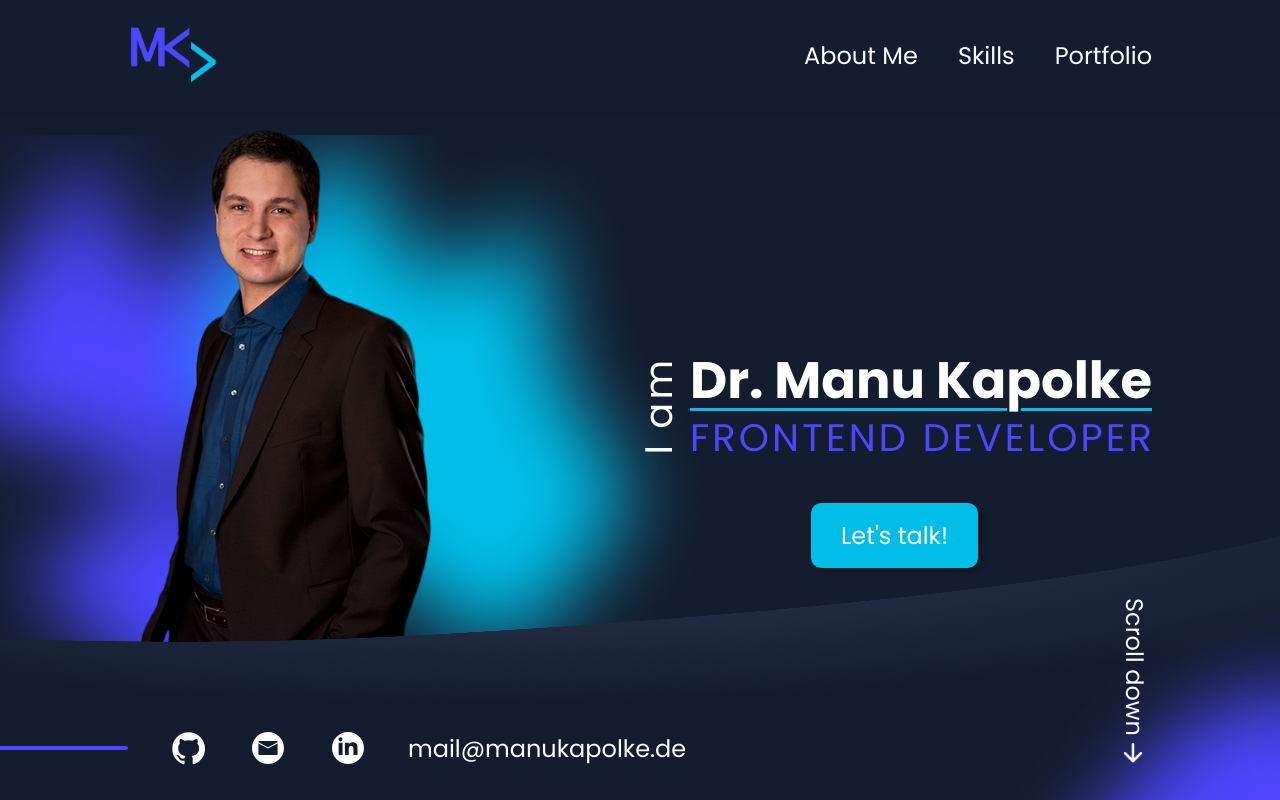
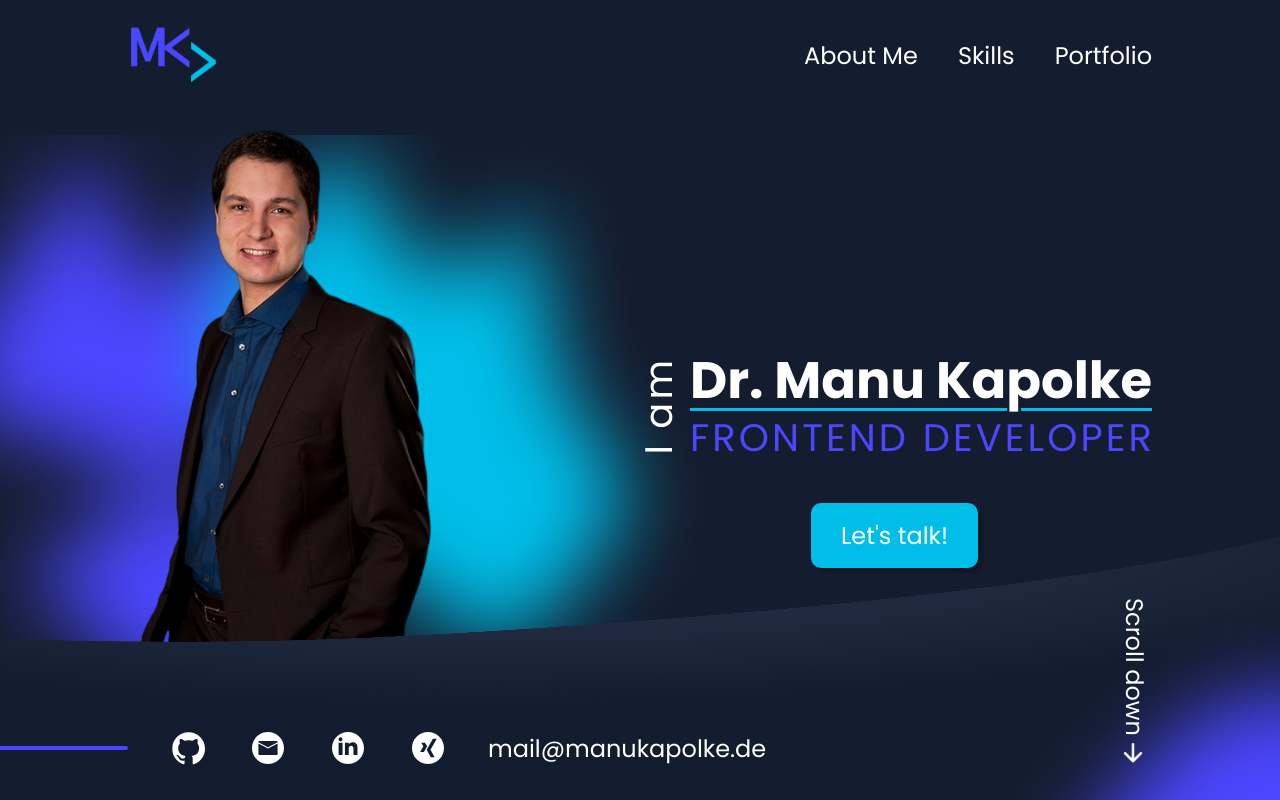
Before and after one commit to ManuKapolke/portfolio, an Angular app: page / in a window 1280 px wide. Shown: the top 800 px of the page. Built offline with nearby package versions, Linux system fonts and the light colour scheme.

Commit message:
added xing and wordpress

```diff
--- a/src/app/contact-icons/contact-icons.component.html
+++ b/src/app/contact-icons/contact-icons.component.html
@@ -27,4 +27,24 @@
             </defs>
         </svg>
     </a>
+    <a class="contact-icon svg-link" href="https://www.xing.com/profile/Manu_Kapolke" target="_blank">
+        <svg xmlns="http://www.w3.org/2000/svg" width="40" height="40" viewBox="0 0 40 40">
+            <path d="M 20 0
+                c -11.045 0 -20 8.955 -20 20
+                s 8.955 20 20 20 20 -8.955 20 -20 -8.955 -20 -20 -20
+                z
+                m -9.852 24.993
+                l 4 -7.055 -2.69 -4.612
+                h 4.802
+                l 2.668 4.598 -4.002 7.068
+                h -4.778
+                z
+                m 18.083 6.673
+                h -4.747
+                l -5.175 -9.398 7.847 -13.935
+                h 4.795
+                l -7.845 13.935 5.125 9.398
+                z" fill="white" />
+        </svg>
+    </a>
 </div>
--- a/src/app/skills/skills.component.ts
+++ b/src/app/skills/skills.component.ts
@@ -20,6 +20,7 @@ export class SkillsComponent {
     { name: 'Firebase', icon: 'firebase.png' },
     { name: 'Bootstrap', icon: 'bootstrap.svg' },
     { name: 'Material Design', icon: 'material.png' },
+    { name: 'WordPress', icon: 'wp.png' },
     { name: 'SCRUM', icon: 'scrum.png' }
   ];
 
```
Also changed, not shown: src/assets/icons/xing.svg (added), todo.txt.
